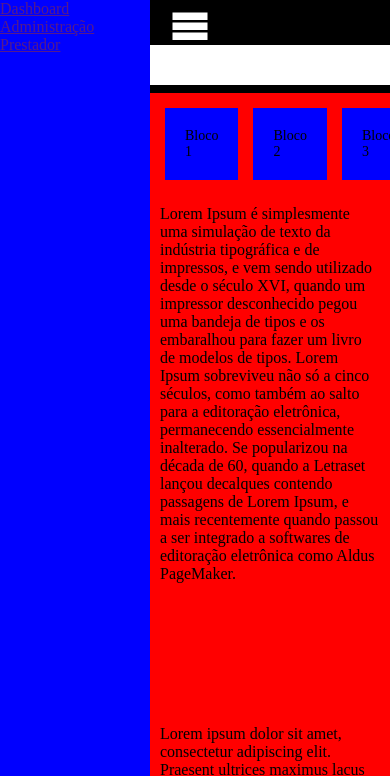
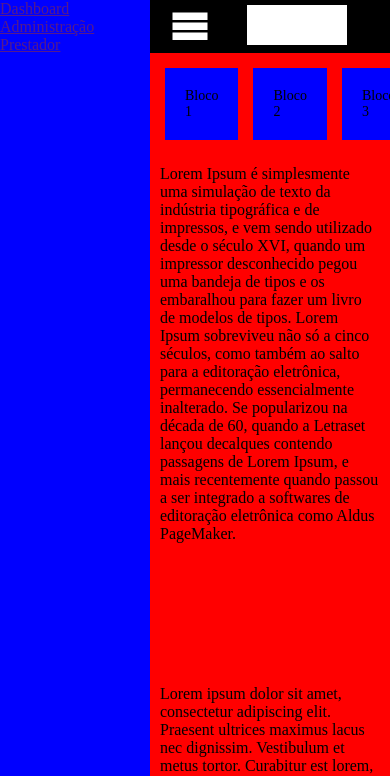
Before and after one commit to hllmweb/flexbox-css, a plain HTML site: page flexbox-02.html in a window 390 px wide. Shown: the top 776 px of the page. Drawn offline with Linux system fonts and the light colour scheme.

Commit message:
up campo de pesquisa

```diff
--- a/flexbox-02.html
+++ b/flexbox-02.html
@@ -105,7 +105,10 @@
 			#navbarra{
 				font-size:1.6rem !important;
 			}
-
+			.input-busca{
+				width: calc(100% - 150px);
+				margin:0 15px;
+			}
 
 		}
 	</style>
```
